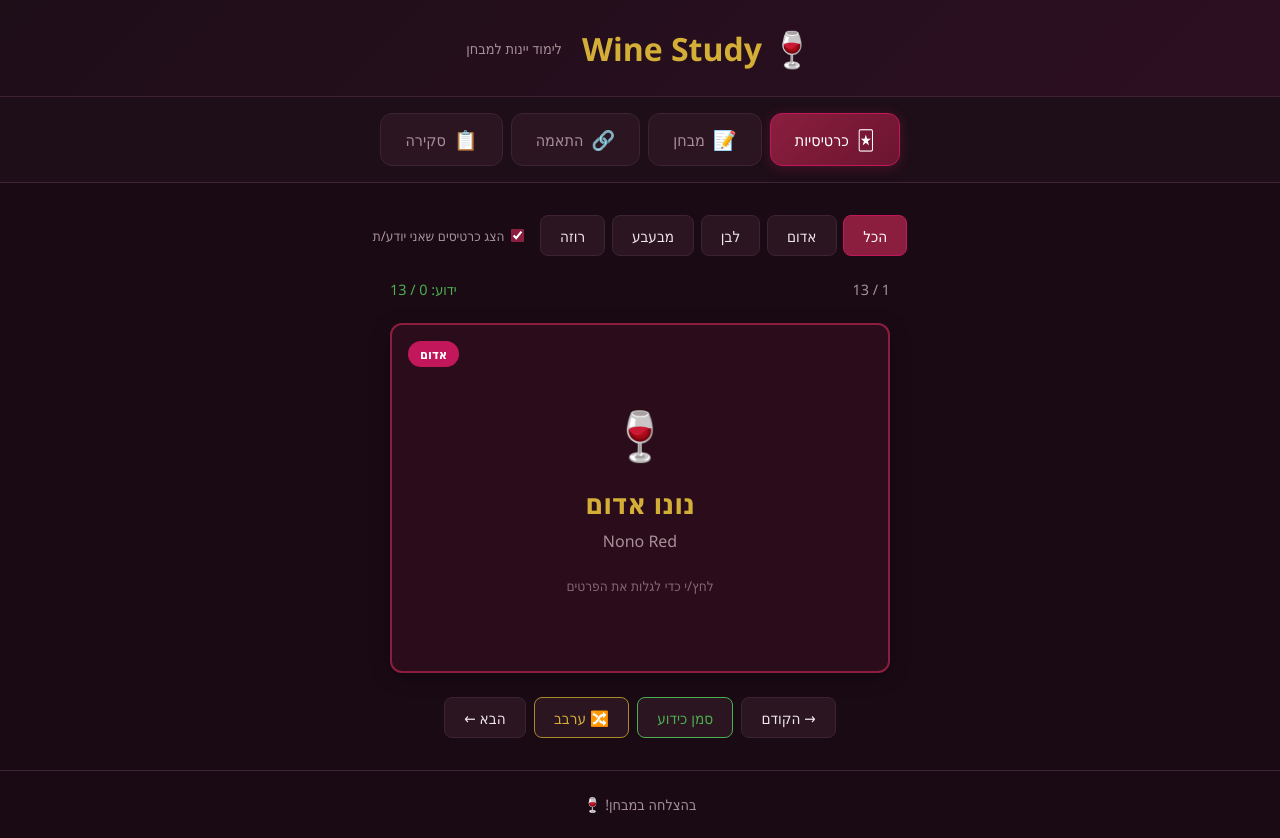
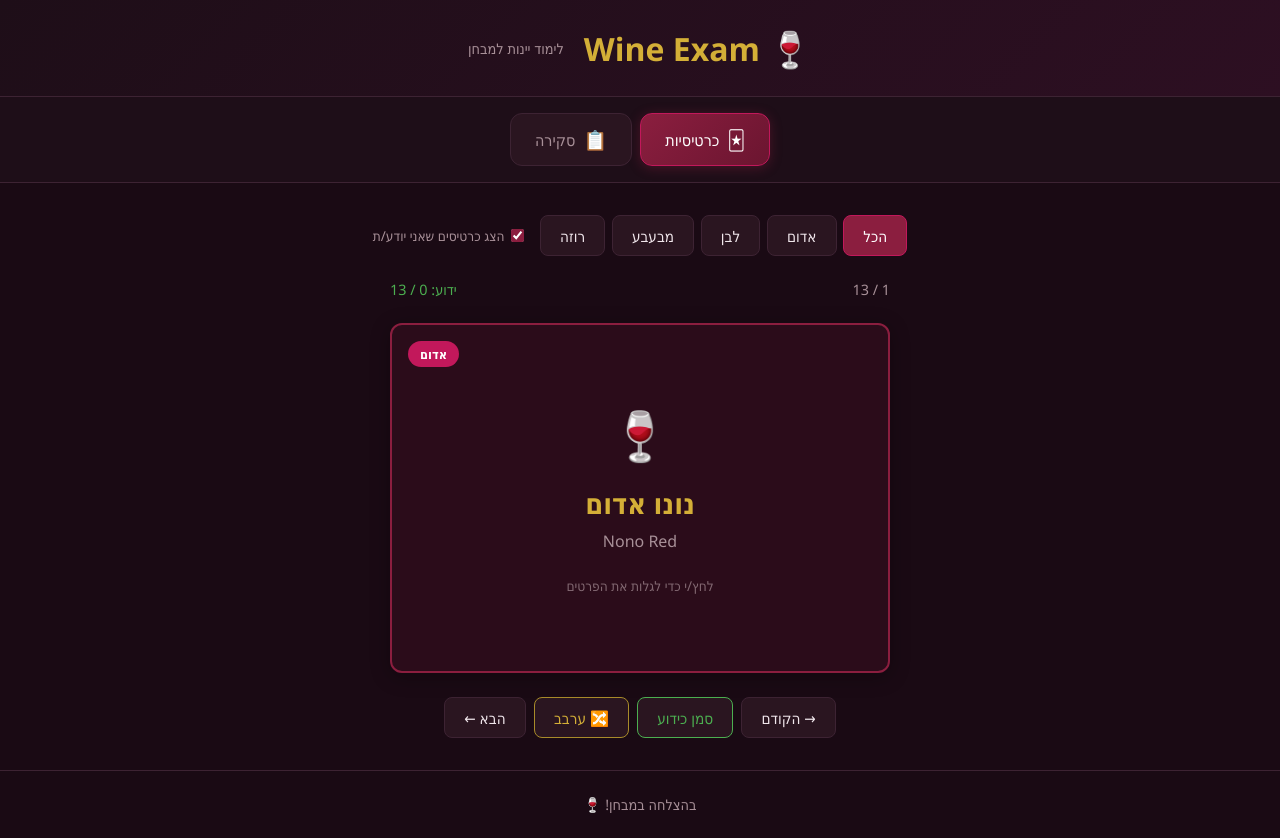
Before and after one commit to HelloIAmBanana/WineWebsite, a React (Vite) app: page / in a window 1280 px wide. Built offline with nearby package versions, Linux system fonts and the light colour scheme.

Commit message:
Update App.jsx

```diff
--- a/src/App.jsx
+++ b/src/App.jsx
@@ -7,8 +7,8 @@ import "./App.css";
 
 const tabs = [
   { id: "flashcards", label: "כרטיסיות", icon: "🃏" },
-  { id: "quiz", label: "מבחן", icon: "📝" },
-  { id: "match", label: "התאמה", icon: "🔗" },
+  // { id: "quiz", label: "מבחן", icon: "📝" },
+  // { id: "match", label: "התאמה", icon: "🔗" },
   { id: "table", label: "סקירה", icon: "📋" },
 ];
 
@@ -21,7 +21,7 @@ export default function App() {
         <div className="header-content">
           <h1>
             <span className="header-icon">🍷</span>
-            Wine Study
+            Wine Exam
             <span className="header-subtitle">לימוד יינות למבחן</span>
           </h1>
         </div>
@@ -42,8 +42,8 @@ export default function App() {
 
       <main className="app-main">
         {activeTab === "flashcards" && <FlashCards />}
-        {activeTab === "quiz" && <Quiz />}
-        {activeTab === "match" && <MatchGame />}
+        {/* {activeTab === "quiz" && <Quiz />}
+        {activeTab === "match" && <MatchGame />} */}
         {activeTab === "table" && <WineTable />}
       </main>
 
```
